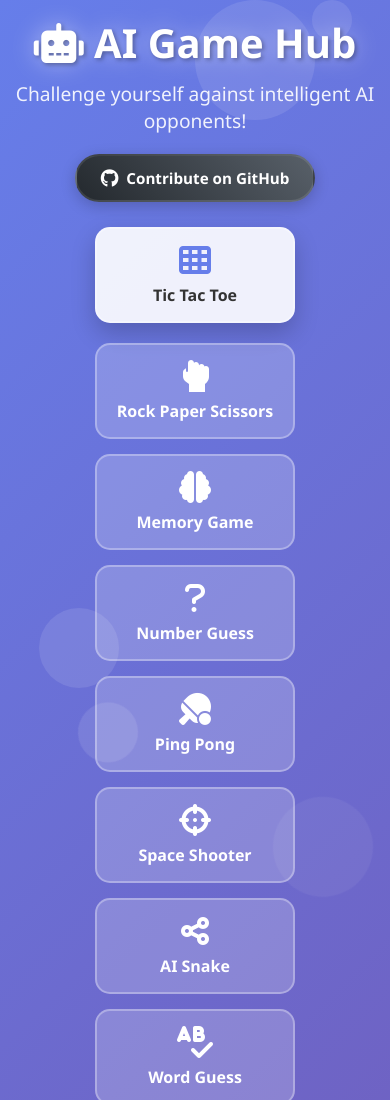
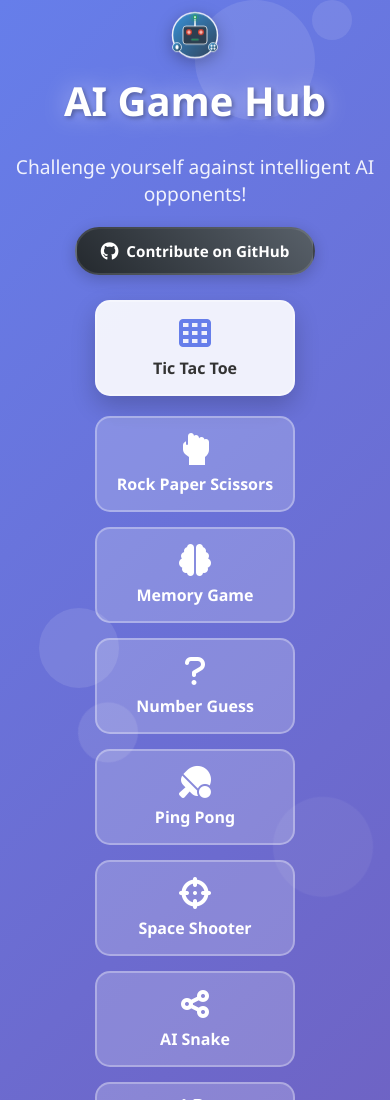
Before and after one commit to somyadipghosh/Web-games, a plain HTML site: page index.html in a window 390 px wide. Shown: the top 1100 px of the page. Drawn offline with Linux system fonts and the light colour scheme.

Commit message:
Add web app manifest for AI Game Hub with icons and display settings

```diff
--- a/index.html
+++ b/index.html
@@ -4,6 +4,14 @@
     <meta charset="UTF-8">
     <meta name="viewport" content="width=device-width, initial-scale=1.0">
     <title>AI Game Hub</title>
+
+    <!-- Favicon -->
+    <link rel="icon" type="image/svg+xml" href="favicon.svg">
+    <link rel="icon" type="image/png" sizes="32x32" href="favicon-32x32.png">
+    <link rel="icon" type="image/png" sizes="16x16" href="favicon-16x16.png">
+    <link rel="apple-touch-icon" sizes="180x180" href="apple-touch-icon.png">
+    <link rel="manifest" href="site.webmanifest">
+
     <link rel="stylesheet" href="style.css">
     <link href="https://cdnjs.cloudflare.com/ajax/libs/font-awesome/6.0.0/css/all.min.css" rel="stylesheet">
 </head>
@@ -20,7 +28,66 @@
 
     <div class="container">
         <header class="main-header">
-            <h1><i class="fas fa-robot"></i> AI Game Hub</h1>
+            <div class="logo-container">
+                <svg class="main-logo" width="64" height="64" viewBox="0 0 64 64" fill="none" xmlns="http://www.w3.org/2000/svg">
+                    <defs>
+                        <linearGradient id="logoGrad1" x1="0%" y1="0%" x2="100%" y2="100%">
+                            <stop offset="0%" style="stop-color:#3498db;stop-opacity:1" />
+                            <stop offset="100%" style="stop-color:#2c3e50;stop-opacity:1" />
+                        </linearGradient>
+                        <linearGradient id="logoGrad2" x1="0%" y1="0%" x2="100%" y2="100%">
+                            <stop offset="0%" style="stop-color:#e74c3c;stop-opacity:1" />
+                            <stop offset="100%" style="stop-color:#c0392b;stop-opacity:1" />
+                        </linearGradient>
+                        <linearGradient id="logoGrad3" x1="0%" y1="0%" x2="100%" y2="100%">
+                            <stop offset="0%" style="stop-color:#27ae60;stop-opacity:1" />
+                            <stop offset="100%" style="stop-color:#229954;stop-opacity:1" />
+                        </linearGradient>
+                    </defs>
+
+                    <!-- Background circle with glow effect -->
+                    <circle cx="32" cy="32" r="30" fill="url(#logoGrad1)" stroke="#fff" stroke-width="2" opacity="0.9"/>
+
+                    <!-- Robot head -->
+                    <rect x="16" y="20" width="32" height="24" rx="4" fill="#2c3e50" stroke="#fff" stroke-width="1"/>
+
+                    <!-- Robot eyes -->
+                    <circle cx="24" cy="28" r="4" fill="url(#logoGrad2)"/>
+                    <circle cx="40" cy="28" r="4" fill="url(#logoGrad2)"/>
+                    <circle cx="24" cy="28" r="2" fill="#fff"/>
+                    <circle cx="40" cy="28" r="2" fill="#fff"/>
+                    <circle cx="24" cy="28" r="1" fill="#e74c3c"/>
+                    <circle cx="40" cy="28" r="1" fill="#e74c3c"/>
+
+                    <!-- Robot mouth/display -->
+                    <rect x="26" y="36" width="12" height="4" rx="2" fill="#34495e"/>
+                    <rect x="27" y="37" width="10" height="2" rx="1" fill="url(#logoGrad3)" opacity="0.8"/>
+
+                    <!-- Game elements around robot -->
+                    <circle cx="8" cy="48" r="6" fill="url(#logoGrad1)" stroke="#fff" stroke-width="1"/>
+                    <circle cx="56" cy="48" r="6" fill="url(#logoGrad1)" stroke="#fff" stroke-width="1"/>
+
+                    <!-- D-pad -->
+                    <rect x="6" y="46" width="4" height="4" rx="0.5" fill="#fff"/>
+                    <rect x="7" y="45" width="2" height="6" rx="0.5" fill="#fff"/>
+
+                    <!-- Action buttons -->
+                    <circle cx="54" cy="46" r="1.5" fill="#fff"/>
+                    <circle cx="58" cy="46" r="1.5" fill="#fff"/>
+                    <circle cx="54" cy="50" r="1.5" fill="#fff"/>
+                    <circle cx="58" cy="50" r="1.5" fill="#fff"/>
+
+                    <!-- Antenna with signal -->
+                    <line x1="32" y1="20" x2="32" y2="10" stroke="#fff" stroke-width="2"/>
+                    <circle cx="32" cy="8" r="3" fill="url(#logoGrad3)"/>
+                    <circle cx="32" cy="8" r="1.5" fill="#fff" opacity="0.8"/>
+
+                    <!-- Signal waves -->
+                    <circle cx="32" cy="8" r="5" fill="none" stroke="url(#logoGrad3)" stroke-width="1" opacity="0.6"/>
+                    <circle cx="32" cy="8" r="7" fill="none" stroke="url(#logoGrad3)" stroke-width="0.5" opacity="0.4"/>
+                </svg>
+                <h1>AI Game Hub</h1>
+            </div>
             <p>Challenge yourself against intelligent AI opponents!</p>
             <div class="header-actions">
                 <a href="https://github.com/somyadipghosh/Web-games" target="_blank" class="github-btn">
--- a/style.css
+++ b/style.css
@@ -107,9 +107,32 @@ body {
 .main-header h1 {
     color: white;
     font-size: 3em;
-    margin-bottom: 10px;
+    margin: 0 0 10px 0;
     text-shadow: 2px 2px 4px rgba(0, 0, 0, 0.3);
     animation: glow 2s ease-in-out infinite alternate;
+}
+
+/* Logo Container */
+.logo-container {
+    display: flex;
+    align-items: center;
+    justify-content: center;
+    gap: 15px;
+    margin-bottom: 15px;
+}
+
+.main-logo {
+    filter: drop-shadow(0 4px 8px rgba(0, 0, 0, 0.3));
+    animation: logoFloat 3s ease-in-out infinite;
+}
+
+@keyframes logoFloat {
+    0%, 100% {
+        transform: translateY(0px);
+    }
+    50% {
+        transform: translateY(-5px);
+    }
 }
 
 .main-header p {
@@ -974,6 +997,16 @@ body {
         font-size: 2.5em;
     }
 
+    .logo-container {
+        flex-direction: column;
+        gap: 10px;
+    }
+
+    .main-logo {
+        width: 48px;
+        height: 48px;
+    }
+
     .game-selector {
         flex-direction: column;
         align-items: center;
```
Also changed, not shown: favicon-generator.html (added, +117 -0 lines), favicon.svg (added), favicon_io/android-chrome-192x192.png (added), favicon_io/android-chrome-512x512.png (added), favicon_io/apple-touch-icon.png (added), favicon_io/favicon-16x16.png (added), favicon_io/favicon-32x32.png (added), favicon_io/favicon.ico (added), favicon_io/site.webmanifest (added), img/Logo.png (added), site.webmanifest (added).
